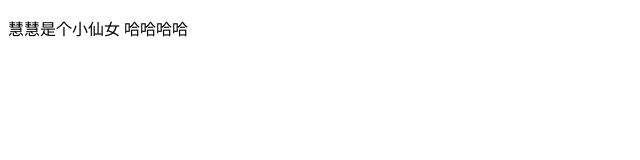
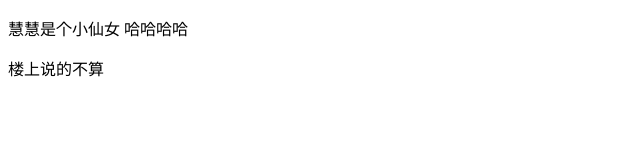
Before and after one commit to fangchunrong/-, a plain HTML site: page a.html in a window 1280 px wide. Shown: the whole page, without its empty margins (0-640 px from the left). Drawn offline with Linux system fonts and the light colour scheme.

Commit message:
no message

```diff
--- a/a.html
+++ b/a.html
@@ -6,5 +6,6 @@
 </head>
 <body>
 	<p>慧慧是个小仙女  哈哈哈哈</p>
+	<p>楼上说的不算</p>
 </body>
 </html>
```
